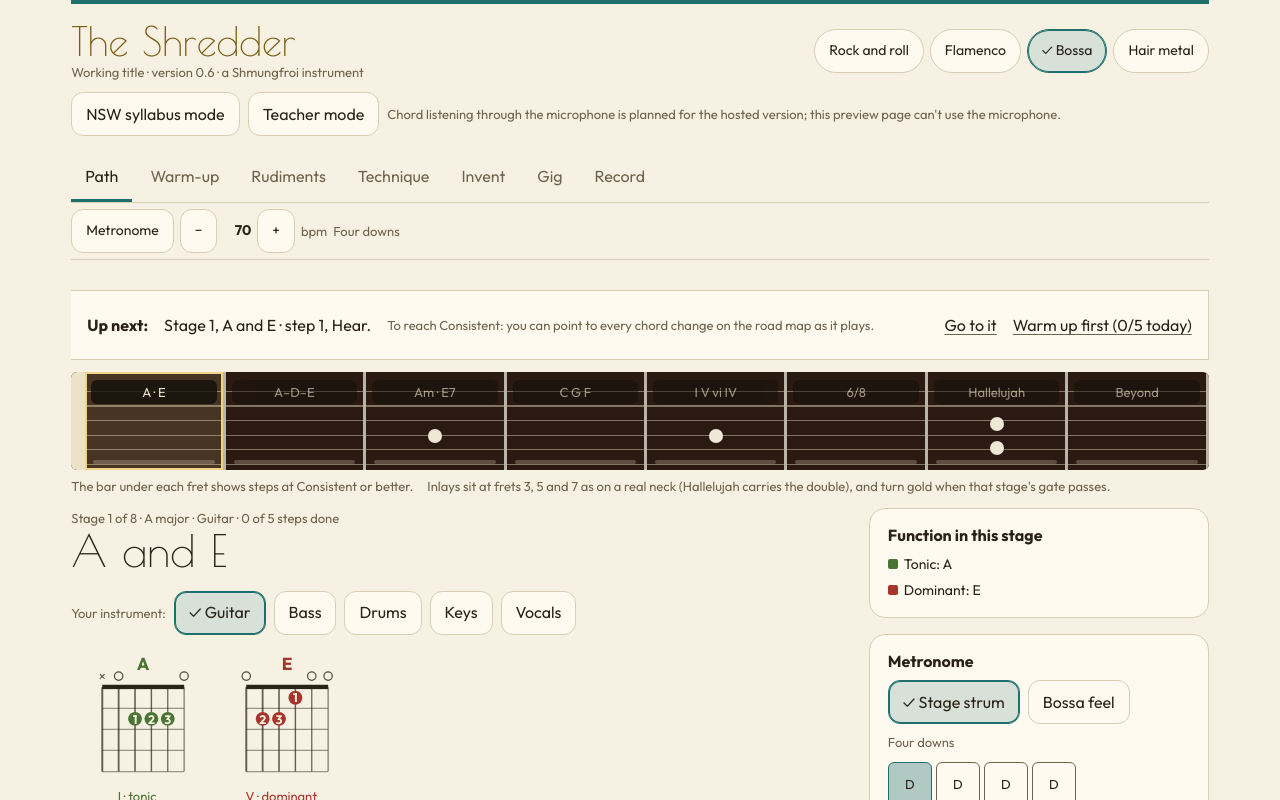
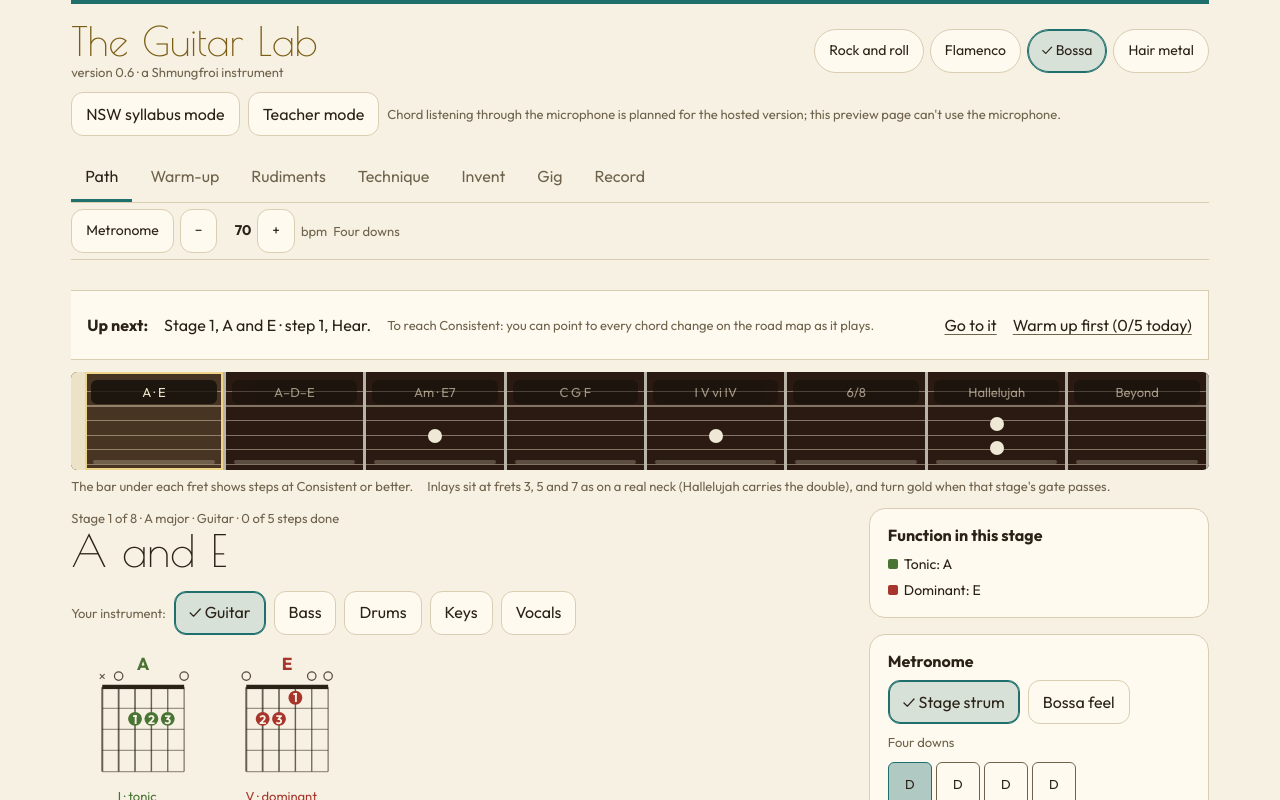
Before and after one commit to shmungfroi/guitar-lab, a plain HTML site: page index.html in a window 1280 px wide. Shown: the top 800 px of the page. Drawn offline with Linux system fonts and the light colour scheme.

Commit message:
Rename to The Guitar Lab (Justin, 26 Nov); storage key unchanged so saved progress keeps loading

```diff
--- a/index.html
+++ b/index.html
@@ -3,7 +3,7 @@
 <head>
 <meta charset="utf-8">
 <meta name="viewport" content="width=device-width,initial-scale=1">
-<title>The Shredder 0.6</title>
+<title>The Guitar Lab 0.6</title>
 <style>
 /* VOICE: a patient guitar teacher in the Shmungfroi family: warm, exact, unhurried.
    IDEA: the guitar neck is the map; each fret is a stage, the inlays are the gates you earn.
@@ -120,7 +120,7 @@ table{border-collapse:collapse;width:100%;font-size:14px}td,th{border-bottom:1px
 <div class="wrap">
 <header>
 <div class="top">
-<div><h1>The Shredder</h1><div class="sub">Working title · version 0.6 · a Shmungfroi instrument</div></div>
+<div><h1>The Guitar Lab</h1><div class="sub">version 0.6 · a Shmungfroi instrument</div></div>
 <div class="sp"></div>
 <div class="chips" role="group" aria-label="Finish" id="finishes"></div>
 </div>
```
Also changed, not shown: 1 other file.
